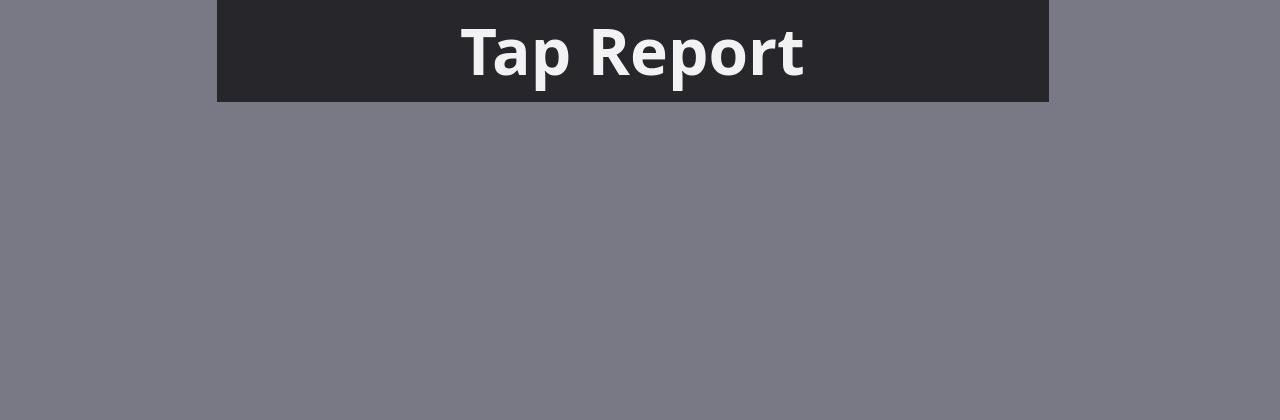
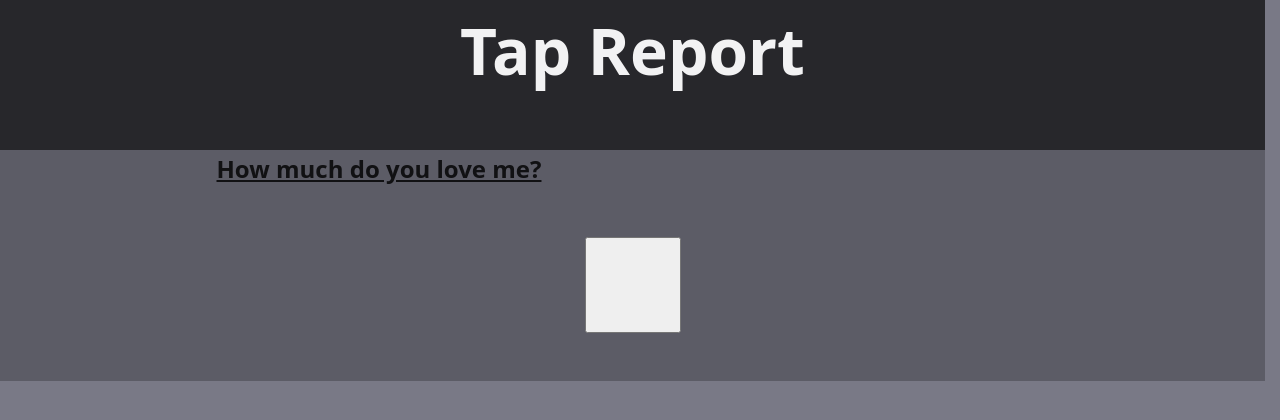
Before and after one commit to mcclellangg/tap_report, a Flask app: page / in a window 1280 px wide. Shown: the top 420 px of the page. Run offline with Flask 3, Linux system fonts and the light colour scheme.

Commit message:
add component: tap_me;

```diff
--- a/static/base.css
+++ b/static/base.css
@@ -13,8 +13,6 @@
 }
 :root {
   --width: 65vw;
-  /* TODO: compare with using hardcoded size */
-  --gap: calc(1rem * 12.5 / 16);
 }
 
 html {
@@ -51,4 +49,5 @@ body {
 .content > * {
   width: 98vw;
   max-width: var(--width);
+  margin-bottom: 48px;
 }
--- a/templates/components/header.html
+++ b/templates/components/header.html
@@ -3,12 +3,11 @@
   .hello {
     font-size: 64px;
     color: var(--n100);
-    background-color: var(--n800);
     border-bottom: 4px ridged var(--n800);
     text-align: center;
   }
 </style>
 
-<div class="content">
+<div class="content" style="background-color: var(--n800)">
   <h1 class="hello">Tap Report</h1>
 </div>
--- /dev/null
+++ b/templates/components/tap_me.html
@@ -0,0 +1,18 @@
+<!-- components/tap_me.html -->
+<style>
+  .big-tap {
+    height: 96px;
+    width: 96px;
+    color: var(--n800);
+  }
+
+  .tap-prompt {
+    color: var(--n900);
+    text-decoration: underline;
+  }
+</style>
+
+<div class="content" style="background-color: var(--n600)">
+  <h2 class="tap-prompt">How much do you love me?</h2>
+  <button class="big-tap"></button>
+</div>
--- a/templates/index.html
+++ b/templates/index.html
@@ -21,5 +21,6 @@
   </head>
   <body style="background-color: var(--n500);">
     {% include 'components/header.html' %}
+    {% include 'components/tap_me.html' %}
   </body>
 </html>
```
